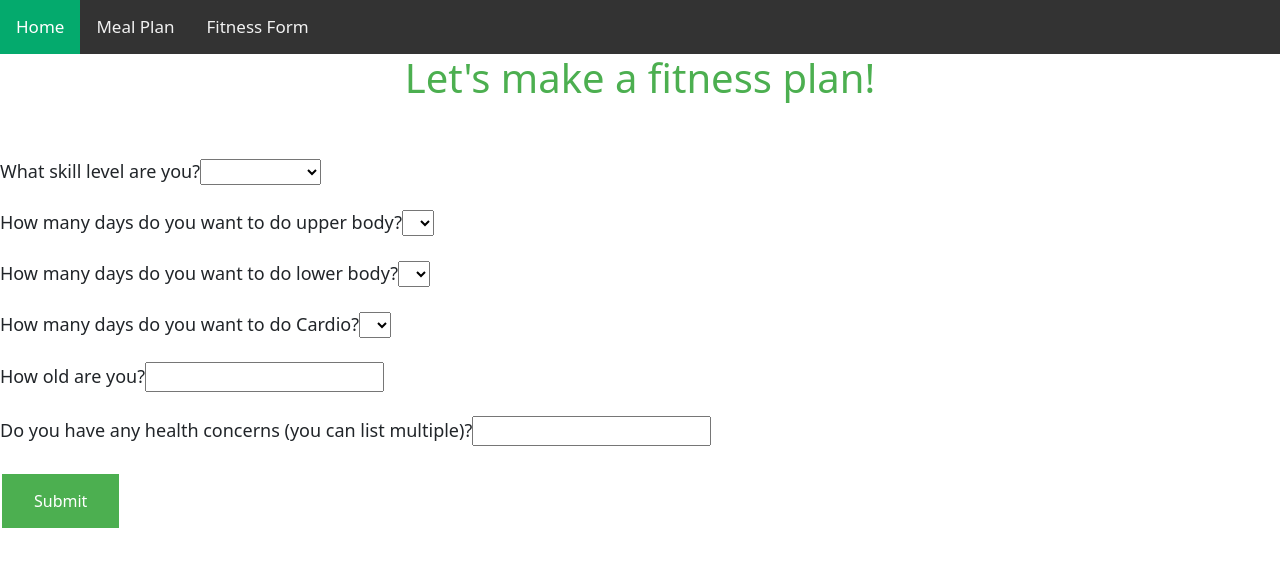
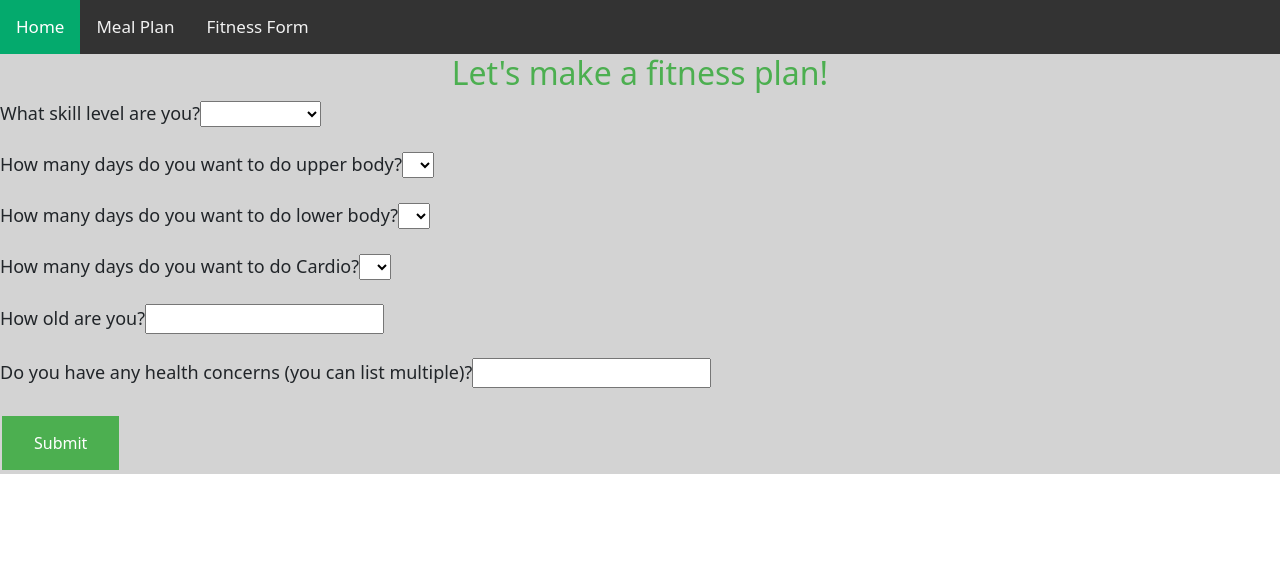
Before and after one commit to jjh6283/WiCHacks2023, an Angular app in the folder gAIn/: page /fitnessform in a window 1280 px wide. Shown: the top 566 px of the page. Built offline with nearby package versions, Linux system fonts and the light colour scheme.

Commit message:
added a grey background

```diff
--- a/gAIn/src/app/fitness-form/fitness-form.component.css
+++ b/gAIn/src/app/fitness-form/fitness-form.component.css
@@ -1,4 +1,4 @@
-h1{
+h2{
   text-align: center;
   color: #4CAF50;
 }
@@ -18,3 +18,7 @@ button{
   margin: 4px 2px;
   cursor: pointer;
 }
+
+#theForm{
+  background-color: lightgray;
+}
--- a/gAIn/src/app/fitness-form/fitness-form.component.html
+++ b/gAIn/src/app/fitness-form/fitness-form.component.html
@@ -1,6 +1,7 @@
-<h1>Let's make a fitness plan!</h1><br><br>
 
 <div id = "theForm">
+
+  <h2>Let's make a fitness plan!</h2>
   <div class = "skillsDev">
     <label >What skill level are you? </label>
 
--- a/gAIn/src/app/home/home.component.css
+++ b/gAIn/src/app/home/home.component.css
@@ -13,4 +13,5 @@
 
 body {
   text-align: center;
+  background-color: lightgray;
 }
--- a/gAIn/src/app/mealplan/mealplan.component.css
+++ b/gAIn/src/app/mealplan/mealplan.component.css
@@ -1,4 +1,4 @@
-h3{
+h2{
   text-align: center;
   color: #4CAF50;
 }
@@ -14,3 +14,7 @@ button{
   margin: 4px 2px;
   cursor: pointer;
 }
+
+#uh{
+  background-color: lightgray;
+}
--- a/gAIn/src/app/mealplan/mealplan.component.html
+++ b/gAIn/src/app/mealplan/mealplan.component.html
@@ -1,7 +1,7 @@
-<div class="meal-plan page">
-  <h3>
+<div id = "uh" class="meal-plan page">
+  <h2>
     Curate a Personal Meal Plan for the Week
-  </h3><br><br>
+  </h2><br><br>
 
   <div class="input-group mb-3">
     <!-- dietary restrictions -->
```
